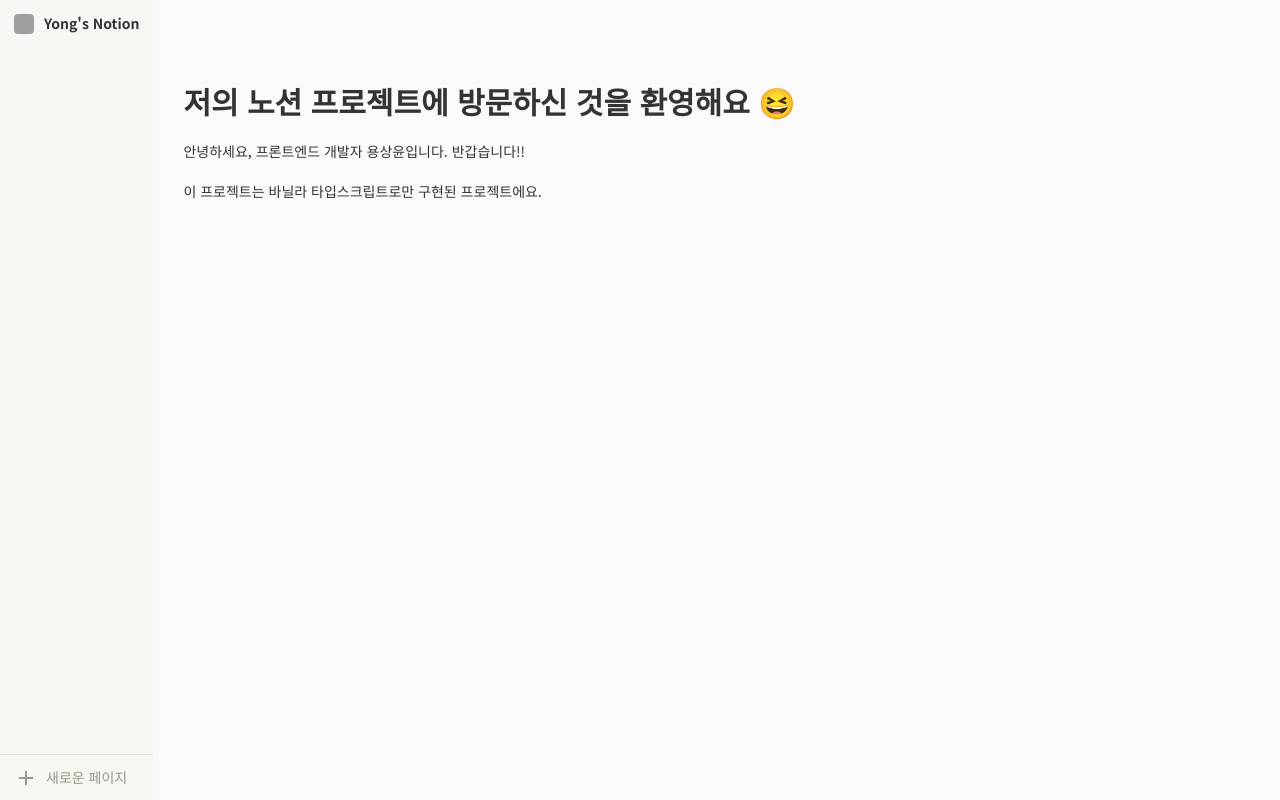
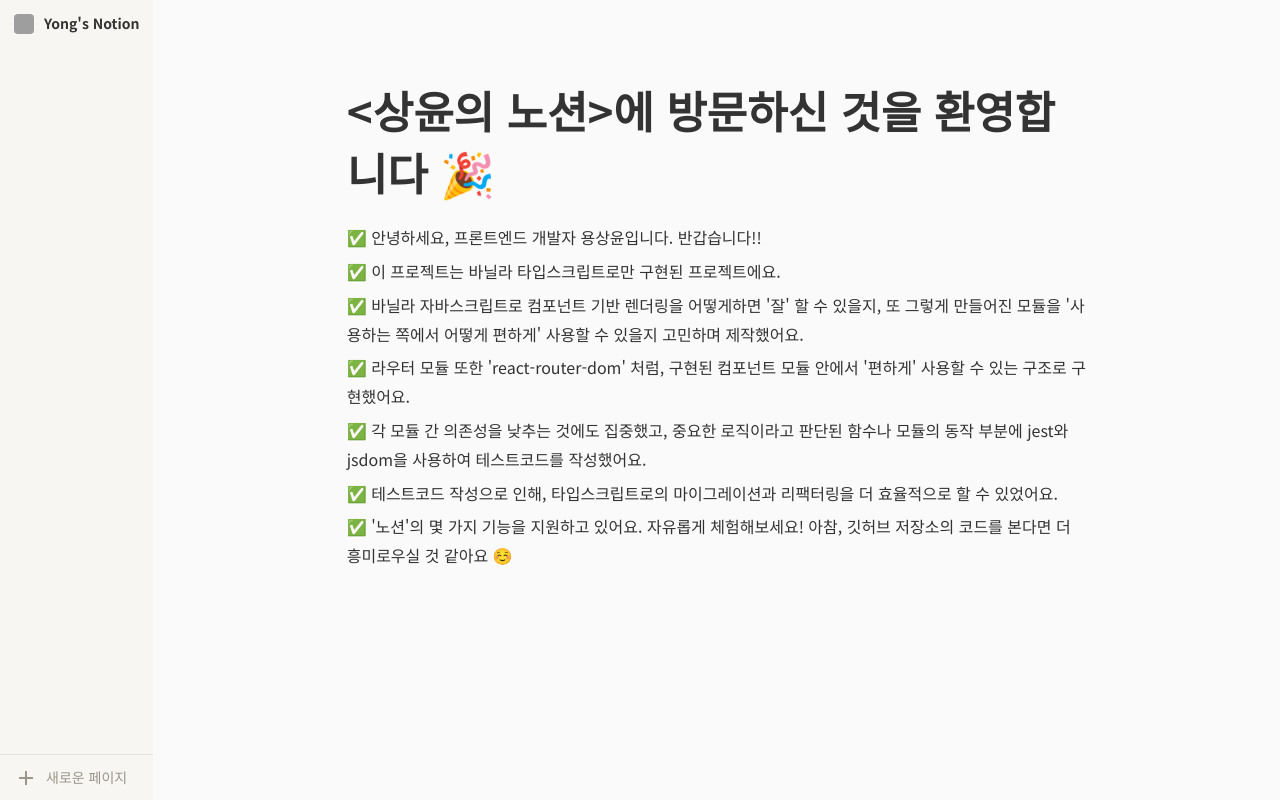
Before and after one commit to ryong9rrr/vanilla-notion-v2.0, a website built with webpack: page index.html in a window 1280 px wide. Built offline with nearby package versions, Linux system fonts and the light colour scheme; grey boxes are pictures that could not be loaded; files whose address does not match are found by name.

Commit message:
design(pages/HomePage): 홈페이지 스타일 수정 및, 소개 문구 수정

```diff
--- a/src/pages/HomePage.scss
+++ b/src/pages/HomePage.scss
@@ -1,12 +1,25 @@
-section {
-  padding: 0 30px;
+.home-wrapper {
+  .inner {
+    margin: 0 auto;
+    max-width: 740px;
+    padding: 0 20px;
 
-  display: flex;
-  flex-direction: column;
-  gap: 20px;
+    .title {
+      font-size: 44px;
+      font-weight: 700;
+      margin-bottom: 20px;
+    }
 
-  h1 {
-    font-size: 30px;
-    font-weight: 600;
+    .content {
+      font-size: 16px;
+      line-height: 1.8;
+
+      p {
+        margin-top: 5px;
+        &::before {
+          content: '✅ ';
+        }
+      }
+    }
   }
 }
--- a/src/pages/HomePage.ts
+++ b/src/pages/HomePage.ts
@@ -6,10 +6,19 @@ import * as Actions from '@/document-store/actions'
 export default class HomePage extends Component {
   template(): string {
     return `
-      <section>
-        <h1>저의 노션 프로젝트에 방문하신 것을 환영해요 😆</h1>
-        <p>안녕하세요, 프론트엔드 개발자 용상윤입니다. 반갑습니다!!</p>
-        <p>이 프로젝트는 바닐라 타입스크립트로만 구현된 프로젝트에요.</p>
+      <section class="home-wrapper">
+        <div class='inner'>
+          <h1 class="title">\<상윤의 노션\>에 방문하신 것을 환영합니다 🎉</h1>
+          <div class="content">
+            <p>안녕하세요, 프론트엔드 개발자 용상윤입니다. 반갑습니다!!</p>
+            <p>이 프로젝트는 바닐라 타입스크립트로만 구현된 프로젝트에요.</p>
+            <p>바닐라 자바스크립트로 컴포넌트 기반 렌더링을 어떻게하면 '잘' 할 수 있을지, 또 그렇게 만들어진 모듈을 '사용하는 쪽에서 어떻게 편하게' 사용할 수 있을지 고민하며 제작했어요.</p>
+            <p>라우터 모듈 또한 'react-router-dom' 처럼, 구현된 컴포넌트 모듈 안에서 '편하게' 사용할 수 있는 구조로 구현했어요.</p>
+            <p>각 모듈 간 의존성을 낮추는 것에도 집중했고, 중요한 로직이라고 판단된 함수나 모듈의 동작 부분에 jest와 jsdom을 사용하여 테스트코드를 작성했어요.</p>
+            <p>테스트코드 작성으로 인해, 타입스크립트로의 마이그레이션과 리팩터링을 더 효율적으로 할 수 있었어요.</p>
+            <p>'노션'의 몇 가지 기능을 지원하고 있어요. 자유롭게 체험해보세요! 아참, 깃허브 저장소의 코드를 본다면 더 흥미로우실 것 같아요 ☺️</p>
+          </div>
+        </div>
       </section>
     `
   }
```
